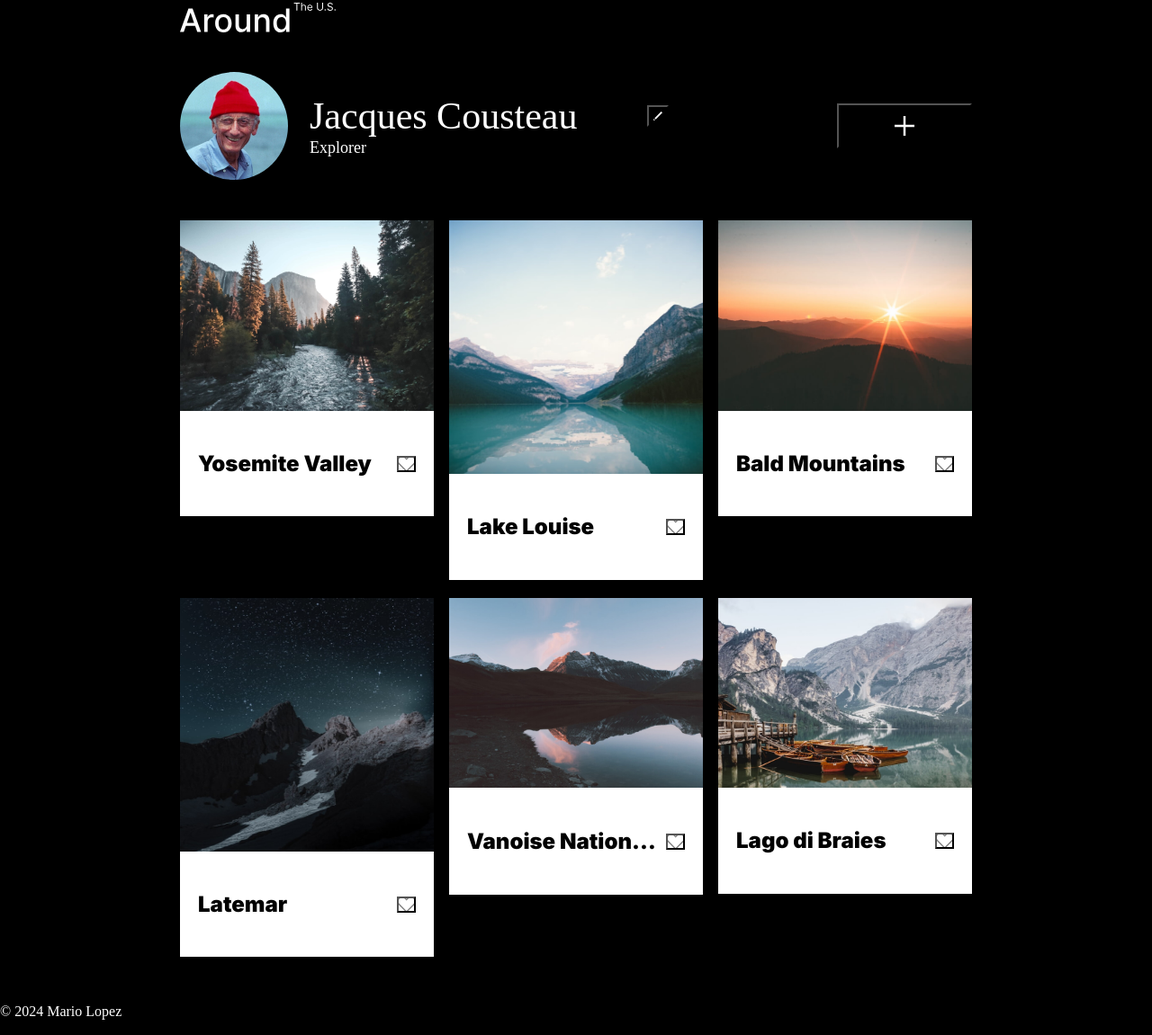
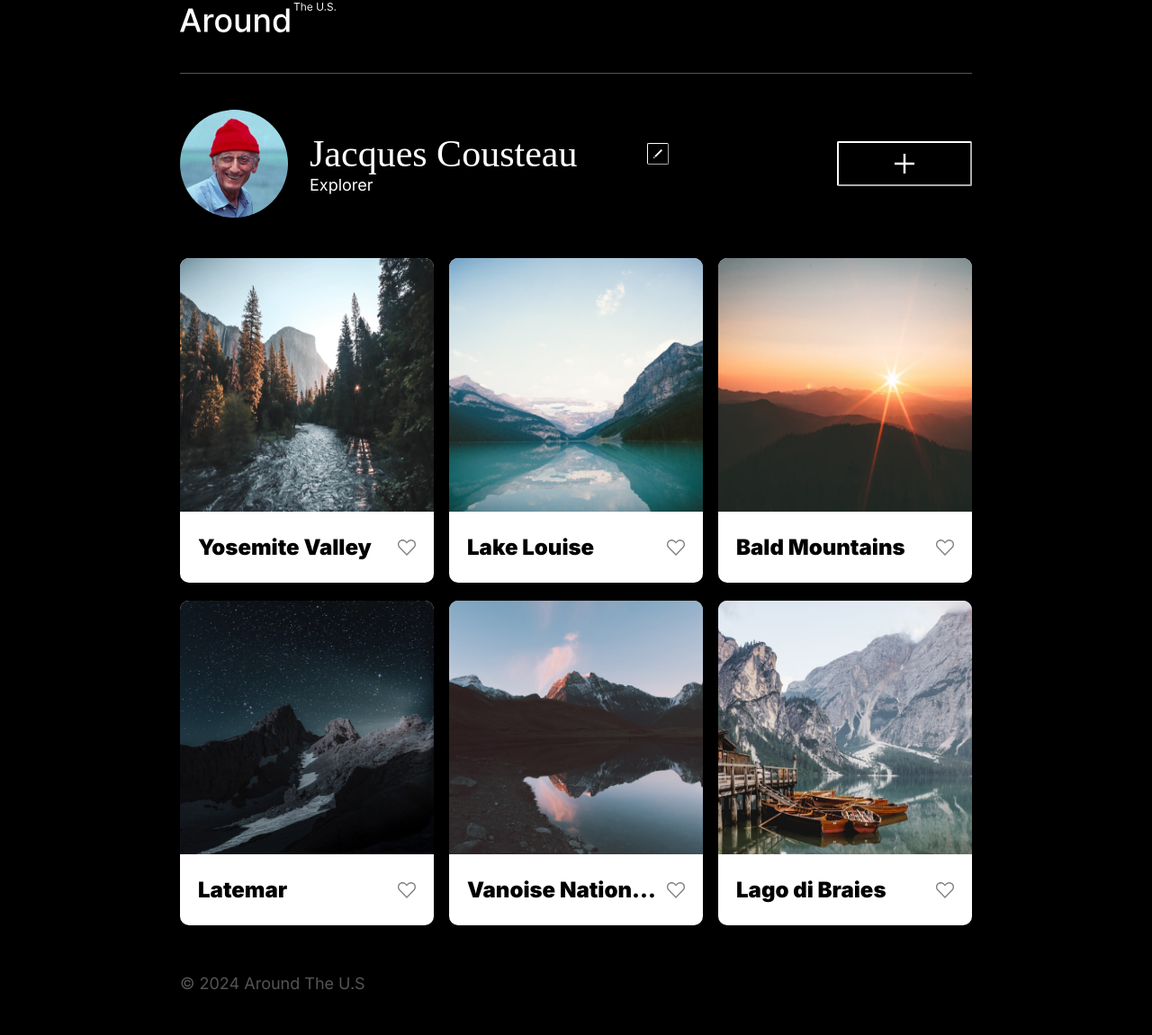
Before and after one commit to Mariolop30/se_project_aroundtheus, a plain HTML site: page index.html in a window 1280 px wide. Shown: the part 42-1193 px from the top of the page at 90% size. After the commit the page ends 1161 px from the top, so only its background shows below. Drawn offline with Linux system fonts and the light colour scheme.

Commit message:
Update of the my project 3

```diff
--- a/blocks/cards.css
+++ b/blocks/cards.css
@@ -9,6 +9,8 @@
   flex-direction: column;
   list-style-type: none;
   border-radius: 10px;
+  background-color: white;
+  overflow: hidden;
 }
 
 .card__list {
@@ -22,13 +24,12 @@
 }
 
 .card__image {
-  max-width: 282px;
-  max-height: 282px;
+  width: 100%;
+  height: 282px;
 }
 
 .card__description {
   display: flex;
-  background-color: white;
   color: black;
   padding-top: 25px;
   padding-bottom: 25px;
@@ -46,10 +47,17 @@
   text-overflow: ellipsis;
   white-space: nowrap;
   overflow: hidden;
+  margin: 0;
 }
 
 .card__like-button {
   background: transparent url(../images/like-inactive.svg) center no-repeat;
   width: 21px;
   height: 18px;
+  border: none;
+  color: #000;
 }
+
+.card__like-button:hover {
+  opacity: 50%;
+}
--- a/blocks/footer.css
+++ b/blocks/footer.css
@@ -0,0 +1,9 @@
+.footer__copyright {
+  color: #545454;
+  max-width: 318px;
+  max-height: 18px;
+  font-family: "Inter", Arial, Helvetica, sans-serif;
+  font-weight: 400;
+  font-size: 18px;
+  line-height: 21.78px;
+}
--- a/blocks/header.css
+++ b/blocks/header.css
@@ -1,3 +1,6 @@
 .header {
   margin-top: 45px;
+  border-bottom: 1px solid;
+  border-color: #545454;
+  padding-bottom: 41px;
 }
--- a/blocks/profile.css
+++ b/blocks/profile.css
@@ -16,6 +16,13 @@
   height: 24px;
   width: 24px;
   grid-area: button;
+  border-color: #fff;
+  border-width: 1px;
+  border-radius: 2px;
+}
+
+.profile__edit-button:hover {
+  opacity: 60%;
 }
 
 .profile__add-button {
@@ -23,6 +30,13 @@
   width: 150px;
   height: 50px;
   margin-left: auto;
+  border-color: #fff;
+  border-width: 2px;
+  border-radius: 2px;
+}
+
+.profile__add-button:hover {
+  opacity: 60%;
 }
 
 .profile__title {
@@ -37,6 +51,7 @@
 .profile__description {
   font-size: 18px;
   line-height: 22px;
+  font-family: "Inter", Arial, Helvetica, sans-serif;
   font-weight: 400;
   grid-area: description;
   margin: 0;
@@ -54,22 +69,42 @@
 @media screen and (max-width: 480px) {
   .profile {
     flex-direction: column;
+    border: 0px;
+    color: #fff;
+  }
+
+  .profile__image {
+    margin: 0;
+  }
+
+  .profile__title {
+    font-size: 22px;
+    max-width: 196px;
+    font-family: "Inter", Arial, Helvetica, sans-serif;
+    font-weight: 500;
+    text-align: center;
   }
 
   .profile__info {
     display: flex;
     flex-wrap: wrap;
-    justify-self: center;
+    justify-content: center;
     width: 100%;
   }
 
   .profile__description {
     width: 100%;
     text-align: center;
+    font-family: "Inter", Arial, Helvetica, sans-serif;
+    font-weight: 400;
   }
 
   .profile__add-button {
     margin: 0;
     width: 100%;
   }
+
+  .profile__edit-button {
+    margin-left: 10px;
+  }
 }
--- a/index.html
+++ b/index.html
@@ -30,28 +30,28 @@
             <li class="card">
               <img src="./images/yosemite.jpg" class="card__image" />
               <div class="card__description">
-                <h2>Yosemite Valley</h2>
+                <h2 class="card__title">Yosemite Valley</h2>
                 <button class="card__like-button"></button>
               </div>
             </li>
             <li class="card">
               <img src="./images/lake-louise.jpg" class="card__image" />
               <div class="card__description">
-                <h2>Lake Louise</h2>
+                <h2 class="card__title">Lake Louise</h2>
                 <button class="card__like-button"></button>
               </div>
             </li>
             <li class="card">
               <img src="./images/bald-mountains.jpg" class="card__image" />
               <div class="card__description">
-                <h2>Bald Mountains</h2>
+                <h2 class="card__title">Bald Mountains</h2>
                 <button class="card__like-button"></button>
               </div>
             </li>
             <li class="card">
               <img src="./images/latemar.jpg" class="card__image" />
               <div class="card__description">
-                <h2>Latemar</h2>
+                <h2 class="card__title">Latemar</h2>
                 <button class="card__like-button"></button>
               </div>
             </li>
@@ -65,15 +65,15 @@
             <li class="card">
               <img src="./images/lago.jpg" class="card__image" />
               <div class="card__description">
-                <h2>Lago di Braies</h2>
+                <h2 class="card__title">Lago di Braies</h2>
                 <button class="card__like-button"></button>
               </div>
             </li>
           </ul>
         </section>
       </main>
-      <footer class="footer">
-        <p class="footer__copyright">&copy; 2024 Mario Lopez</p>
+      <footer class="footer page__section">
+        <p class="footer__copyright">&copy; 2024 Around The U.S</p>
       </footer>
     </div>
   </body>
--- a/pages/index.css
+++ b/pages/index.css
@@ -4,3 +4,4 @@
 @import url(../blocks/header.css);
 @import url(../blocks/profile.css);
 @import url(../blocks/cards.css);
+@import url(../blocks/footer.css);
```
